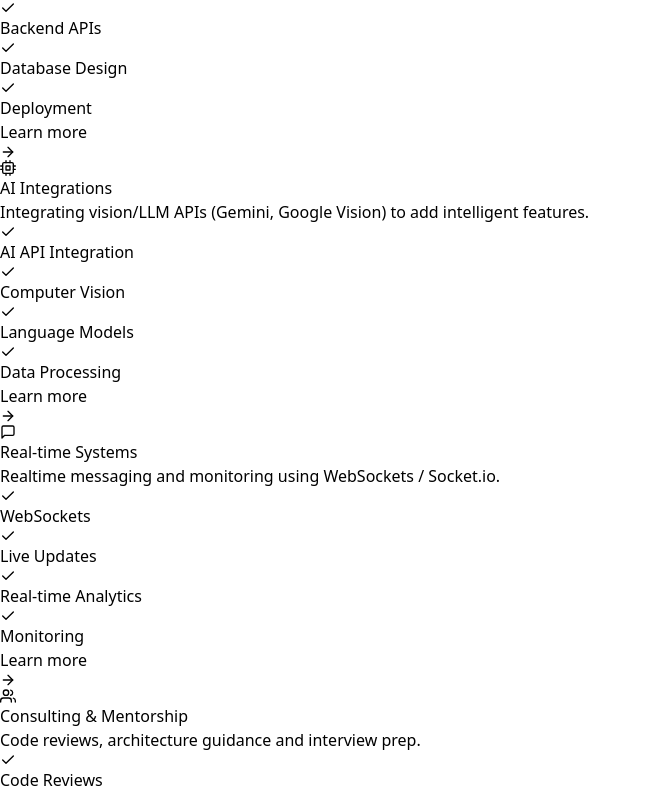
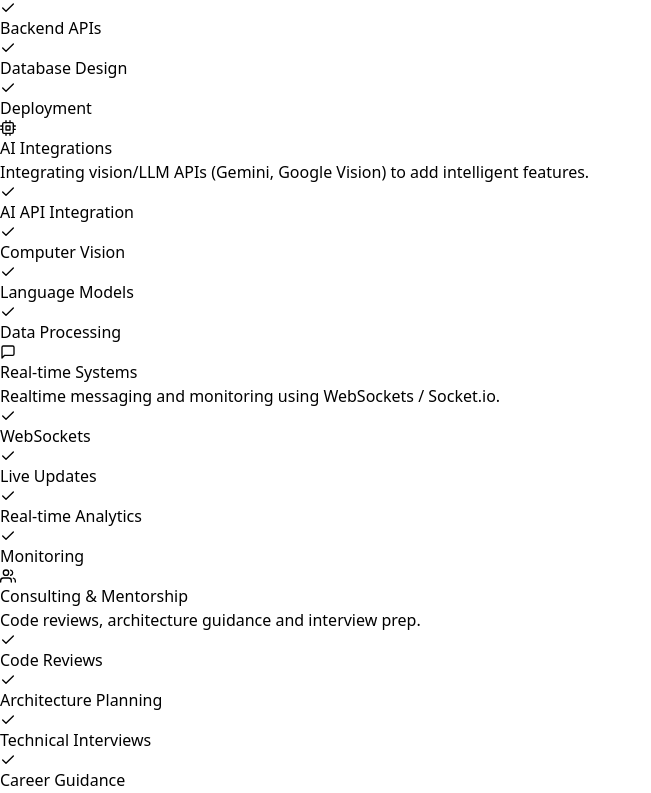
Before and after one commit to Debanjali081/Debanjali_Portfolio, a React (Vite) app: page / in a window 1280 px wide. Shown: the part 4527-5320 px from the top of the page, without its empty margins (0-651 px from the left). Built offline with nearby package versions, Linux system fonts and the light colour scheme.

Commit message:
services updated

```diff
--- a/src/portfolio/components/Services.jsx
+++ b/src/portfolio/components/Services.jsx
@@ -141,14 +141,6 @@ export default function Services({ refs }) {
                   </motion.li>
                 ))}
               </ul>
-
-              {/* CTA button */}
-              <motion.button
-                whileHover={{ x: 5 }}
-                className={`flex items-center gap-2 text-sm font-medium ${service.color}`}
-              >
-                Learn more <FiArrowRight />
-              </motion.button>
             </motion.div>
           ))}
         </motion.div>
```
